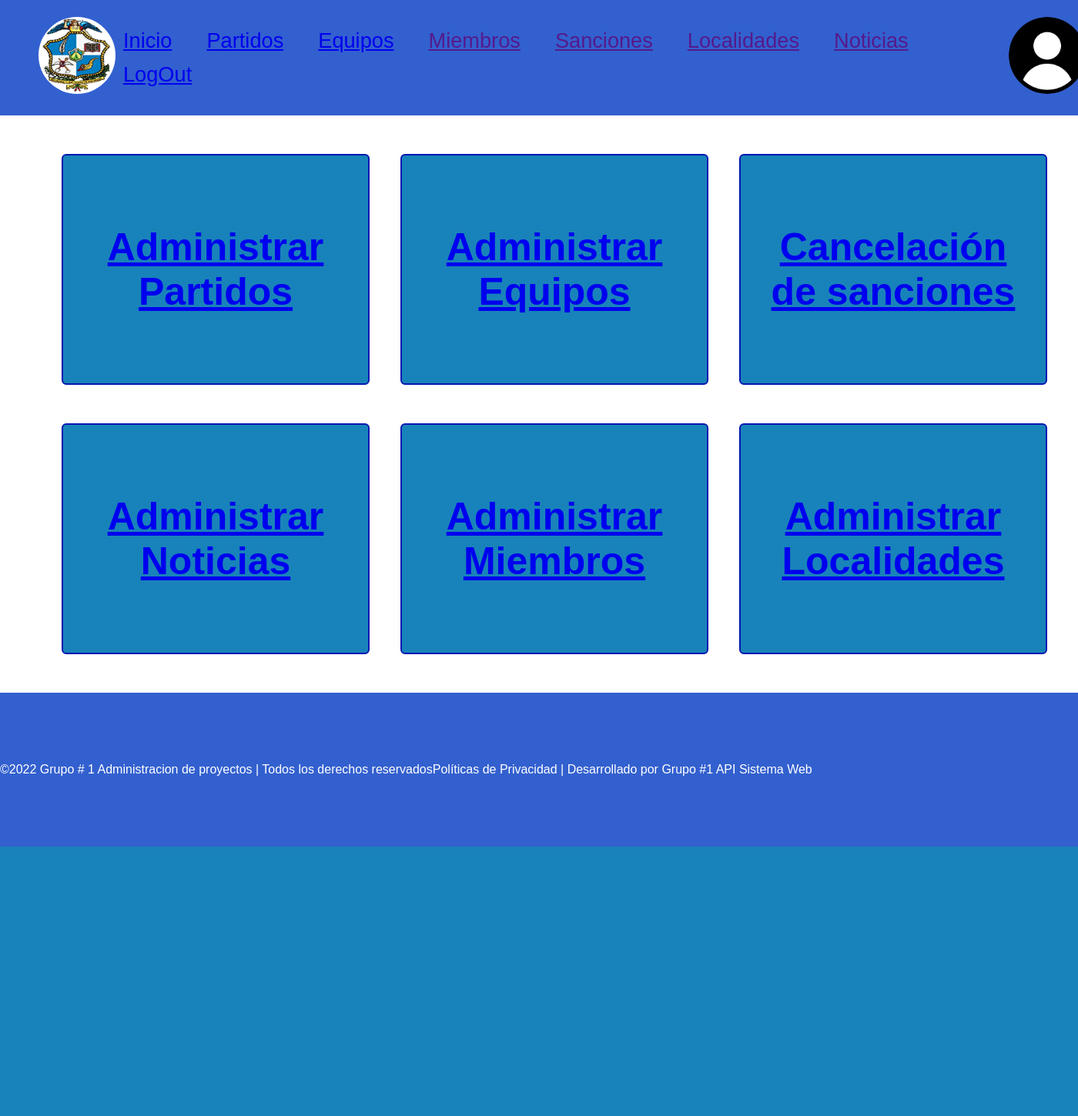
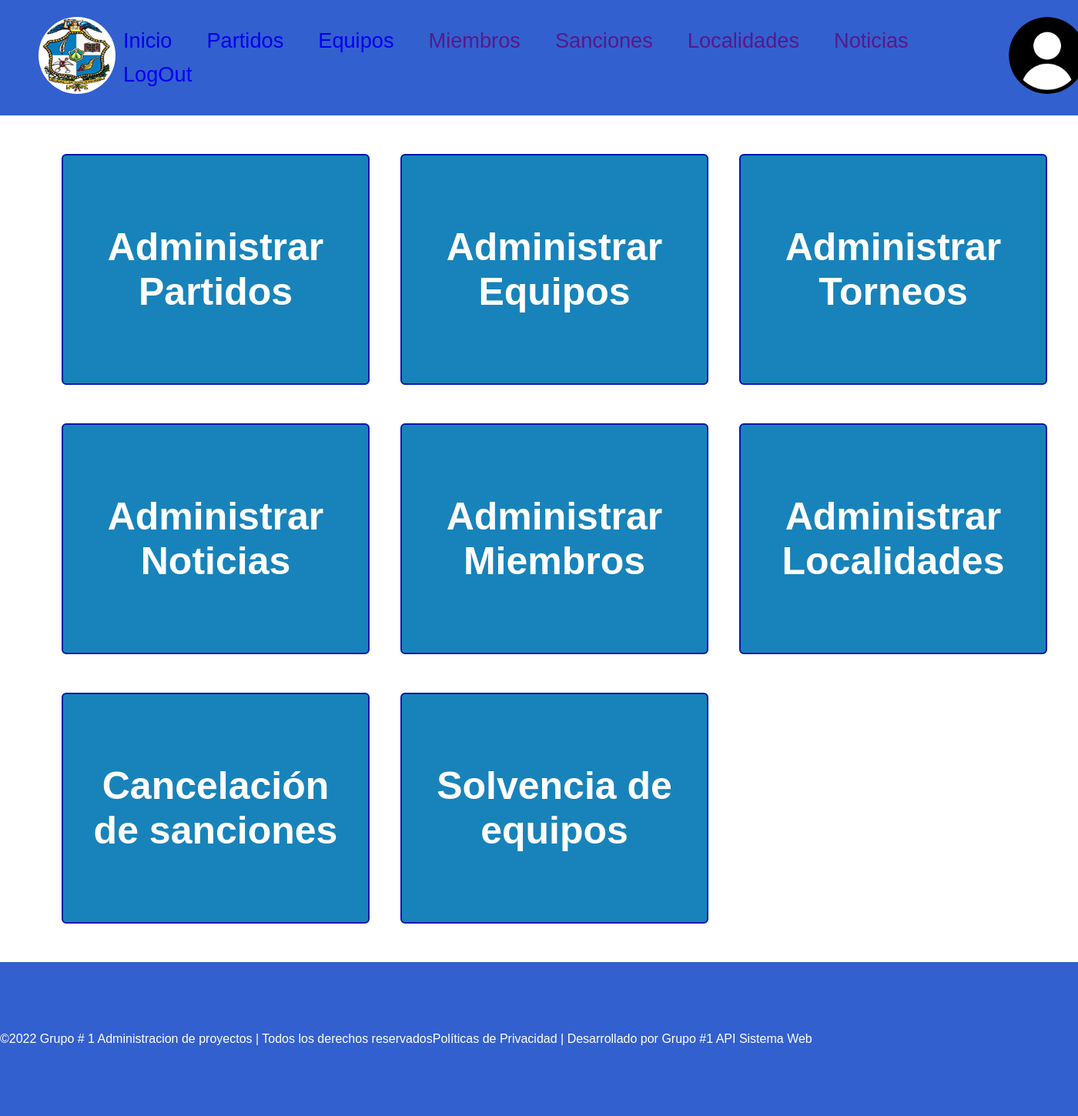
Before and after one commit to KevinRodas/SistemaDeControlDeLigaDeFutbol, a PHP site: the page made by Vistas/PanelAdministrador.php in a window 1400 px wide; the page is wider, and only the part inside the window is pictured. Shown: that part at 77% size. Before the commit the page ends 1100 px from the top of that part, so only its background shows below. Run offline with PHP 8.4, Linux system fonts and the light colour scheme; the template is opened without the code that fills it, so the values that code supplies are empty.

Commit message:
Se añadieron enlaces del navbar y las seciones

```diff
--- a/Vistas/PanelAdministrador.php
+++ b/Vistas/PanelAdministrador.php
@@ -16,14 +16,14 @@ require_once "./config/configGeneral.php";
             <li><img class ="imagen" src="../Assets/img/logo.jpg" alt=""></li>
         </ul>
         <ul>
-            <li><a href="<?= BASE_DIR.'/PanelAdministrador/showHome' ?>">Inicio</a> </li>
-            <li><a href="<?= BASE_DIR.'PanelAdministrador/showAdminPartido' ?>">Partidos</a> </li>
-            <li><a href="<?= BASE_DIR.'/PanelAdministrador/showAdminEquipo'?>">Equipos</a> </li>
-            <li><a href="">Miembros</a> </li>
-            <li><a href="">Sanciones</a> </li>
-            <li><a href="">Localidades</a> </li>
-            <li><a href="">Noticias</a> </li>
-            <li><a href="http://localhost/SistemaDeControlDeLigaDeFutbol/Login/salir"> LogOut</a></li>
+            <a href="<?= BASE_DIR.'/PanelAdministrador/showHome' ?>"><li>Inicio </li></a>
+            <a href="<?= BASE_DIR.'/PanelAdministrador/showAdminPartido' ?>"><li>Partidos</li></a>
+            <a href="<?= BASE_DIR.'/PanelAdministrador/showAdminEquipo'?>"><li>Equipos</li></a>
+            <a href=""><li>Miembros</li></a>
+            <a href=""><li>Sanciones</li></a>
+            <a href=""><li>Localidades</li></a>
+            <a href=""><li>Noticias</li></a>
+            <a href="<?= BASE_DIR.'Login/salir'?>"><li> LogOut</li></a></li>
 
         </ul>
         <ul>
@@ -34,43 +34,51 @@ require_once "./config/configGeneral.php";
 
 <div class="container3">
 
-<button class="boton">
-    <a href="<?= BASE_DIR.'PanelAdministrador/showAdminPartido' ?>">
-    Administrar Partidos
+
+<a href="<?= BASE_DIR.'PanelAdministrador/showAdminPartido' ?>">
+    <button class="boton">Administrar Partidos </button>
 </a>
 
-</button>
+<a href="<?= BASE_DIR.'/PanelAdministrador/showAdminEquipo'?>">
+    <button class="boton" ><p>Administrar Equipos</p></button>
+</a>
 
-<button class="boton" >
-   <a href="<?= BASE_DIR.'/PanelAdministrador/showAdminEquipo'?>"><p>Administrar Equipos</p></a>
-</button>
+<a href="<?= BASE_DIR.'/PanelAdministrador/showAdminTorneo'?>">
+    <button class="boton" ><p>Administrar Torneos</p></button>
+</a>
 
-<button class="boton" >
-<a href="<?= BASE_DIR.'/PanelAdministrador/cancelarSancion'?>">
-Cancelación de sanciones</a>
-
-</button>
 
 </div>
 
 <div class="container3">
 
-<button class="boton">
-<a href="<?= BASE_DIR.'PanelAdministrador/showAdminNoticias' ?>" >
-<p>Administrar Noticias</p></a>
 
+    <a href="<?= BASE_DIR.'PanelAdministrador/showAdminNoticias' ?>" >
+        <button class="boton">Administrar Noticias</button>
+    </a>
 
-</button>
+    <a href="<?= BASE_DIR.'PanelAdministrador/showAdminMiembro' ?>" >
+        <button class="boton">
+            <p>Administrar Miembros</p>
+        </button>
+    </a>
 
-<button class="boton">
-    <a href="<?= BASE_DIR.'PanelAdministrador/showAdminMiembro' ?>" >
-    <p>Administrar Miembros</p></a>
-</button>
+    <a href="<?= BASE_DIR.'PanelAdministrador/showAdminLocal' ?>" >
+        <button class="boton">
+            <p>Administrar Localidades</p>
+        </button>
+    </a>
+</div>
 
-<button class="boton">
-    <a href="<?= BASE_DIR.'PanelAdministrador/showAdminLocal' ?>" >
-    <p>Administrar Localidades</p></a>
-</button>
+<div class="container3">
+
+<a href="<?= BASE_DIR.'/PanelAdministrador/cancelarSancion'?>">
+    <button class="boton" > Cancelación de sanciones</button>
+</a>
+
+<a href="<?= BASE_DIR.'/PanelAdministrador/showHome'?>">
+    <button class="boton"><p>Solvencia de equipos</p></button>
+</a>
 
 </div>
 
```
